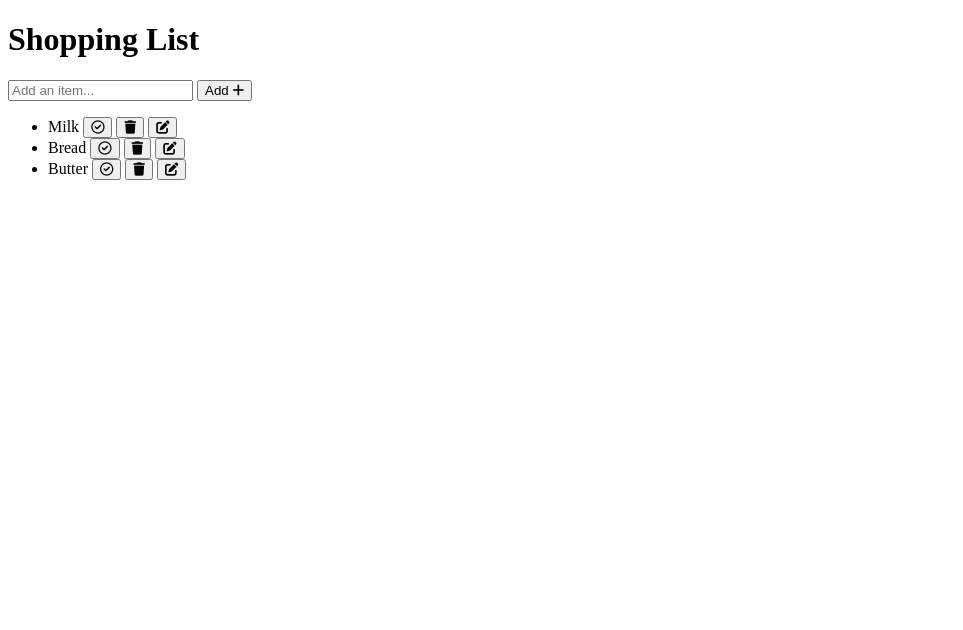
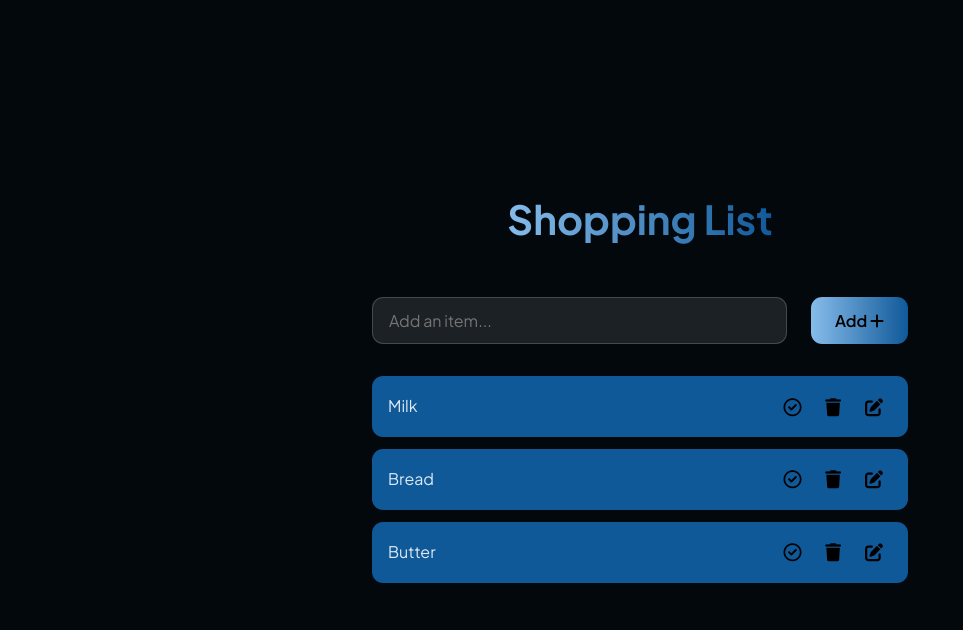
Before and after one commit to faiyamm/WD-PRAC-5, a plain HTML site: page index.html in a window 1280 px wide. Shown: the whole page, without its empty margins (0-963 px from the left). Drawn offline with Linux system fonts and the light colour scheme.

Commit message:
added css style and readme

```diff
--- a/index.html
+++ b/index.html
@@ -11,8 +11,8 @@
 <body>
     <h1>Shopping List</h1>
     <div class="list-container">
-        <div class="input-group">
-            <input type="text" id="txtItem" placeholder="Add an item...">
+        <div class="add-input">
+            <input class="item-input" type="text" id="txtItem" placeholder="Add an item...">
             <button class="addBtn" id="purchaseBtn"> Add <i class="fa-solid fa-plus"></i></button>
         </div>
         <small class="error" id="errorMsg"></small>
--- a/script.js
+++ b/script.js
@@ -15,7 +15,7 @@ document.addEventListener('DOMContentLoaded', () => {
         // clear the list before rendering
         shoppingList.innerHTML = '';
 
-        // Update the list display
+        // update list display
         items.forEach((item, index) => {
             const li = document.createElement("li");
             // completed class if item is purchased
@@ -33,7 +33,6 @@ document.addEventListener('DOMContentLoaded', () => {
     }
 
     // function to edit item
-    // need to validate for empty string
     window.editItem=(editIndex) => {
         let editItem = prompt('Edit Item', items[editIndex].name);
         if(editItem === null || editItem === '') {
@@ -67,7 +66,7 @@ document.addEventListener('DOMContentLoaded', () => {
         }
 
         items.push({name:itemText,purchased:false}); // create obj lit and pushing it to the array
-        itemInput.value = ''; // clear the input
+        itemInput.value = ''; // clear input
         renderList();
     });
     renderList(); // initial render
--- a/styles.css
+++ b/styles.css
@@ -1,10 +1,173 @@
 @import url('https://fonts.googleapis.com/css2?family=Plus+Jakarta+Sans:ital,wght@0,200..800;1,200..800&display=swap');
 
 :root {
-    --bg-color: #060807;
-    --primary-color: #b3cbbd;
-    --secondary-color: #3f565d;
-    --accent-color: #6d859c;
-    --text-color: #ecf2ee;
+    --bg-color: #03080d;
+    --primary-color: #87bcea;
+    --secondary-color: #105999;
+    --accent-color: #2896f5;
+    --input-border: #e5e7eb33;
+    --input-shadow: #ffffff1a;
+    --text-color: #dde9f4;
     --body-font: 'Plus Jakarta Sans', sans-serif;
+    --min-height: 100vh;
+    --max-width: 600px;
+    --border-radius: 0.7rem;
 }
+
+/*global*/
+* {
+    margin: 0;
+    padding: 0;
+    box-sizing: border-box;
+    font-family: var(--body-font);
+}
+
+body {
+    background-color: var(--bg-color);
+    color: var(--text-color);
+
+    display: flex;
+    flex-direction: column;
+    align-items: center;
+    justify-content: center;
+    min-height: var(--min-height);
+    line-height: 2.3rem;
+    padding: 1rem;
+}
+
+h1 { /*gradient*/
+    background: #87BCEA;
+    background: linear-gradient(to right, #87BCEA 0%, #105999 100%);
+    -webkit-background-clip: text;
+    -webkit-text-fill-color: transparent;
+
+    font-size: 2.5rem;
+    line-height: 1.5;
+    margin: 1rem 0;
+    text-align: center;
+}
+
+/*invisible box = container*/
+.list-container {
+    width: 100%;
+    margin: 0 auto;
+    padding: 2rem;
+    max-width: var(--max-width);
+}
+
+/*add item bar*/
+.add-input {
+    display: flex;
+    width: 100%;
+    margin-bottom: 1rem;
+    gap: 1.5rem;
+}
+
+.item-input{
+    border: 1px solid var(--input-border);
+    background-color: var(--input-shadow);
+    color: var(--text-color);
+
+    flex: 1;
+    padding: 0.75rem 1rem; /*top-bottom left-right*/
+    border-radius: var(--border-radius);
+    font-size: 1rem;
+}
+
+.item-input:focus{ /*when user clicks it*/
+    outline: none;
+    border: 1px solid var(--primary-color);
+    box-shadow: 0 0 0 1px var(--accent-color);
+}
+
+/*add button*/
+button {
+    cursor: pointer;
+    border: none;
+    font-weight: 500;
+    border-radius: var(--border-radius);
+    transition: all 0.3s;
+}
+
+#purchaseBtn {
+    background: linear-gradient(to right, #87BCEA 0%, #105999 100%);
+
+    border: none;
+    border-radius: var(--border-radius);
+    font-size: 1rem;
+    font-weight: 600;
+
+    position: relative;
+    overflow: hidden;
+    padding: 0.75rem 1.5rem;
+    z-index: 1;
+}
+
+#purchaseBtn:hover {
+    transition: 0.5s;
+    transform: translateY(-3px);
+    box-shadow: 0px 0px 25px var(--input-border);
+}
+
+
+/*item list*/
+ul {
+    list-style: none;
+    margin-top: 2rem;
+}
+
+li {
+    display: flex;
+    align-items: center;
+    padding: 0.75rem 1rem;
+    margin: 0.75rem 0;
+    background-color: var(--secondary-color);
+    border-radius: var(--border-radius);
+}
+
+li span {
+    flex: 1; /*takes up all available space*/
+    margin-right: 0.5rem;
+    word-break: break-word;
+}
+
+/*btn actions*/
+li button {
+    display: flex;
+    align-items: center;
+    justify-content: center;
+    width: 36px;
+    height: 36px;
+    margin-left: 0.3rem;
+    font-size: 18px;
+
+    background: transparent;
+    border-radius: 50%;
+    transition: all 0.3s;
+}
+
+li button:hover {
+    background-color: rgba(255, 255, 255, 0.1);
+    transform: scale(1.1);
+}
+
+/*check item*/
+li.completed span {
+    text-decoration: line-through;
+    color: var(--primary-color);
+}
+
+/*responsive*/
+@media (max-width: 640px) {
+    .list-container {
+        padding: 1rem;
+    }
+
+    .add-input {
+        flex-direction: column;
+    }
+
+    #purchaseBtn {
+        width: 100%;
+    }
+}
```
Also changed, not shown: images/add.png (added), images/edit.png (added), images/empty_add.png (added), images/empty_edit.png (added), images/responsive.png (added), 1 other file.
